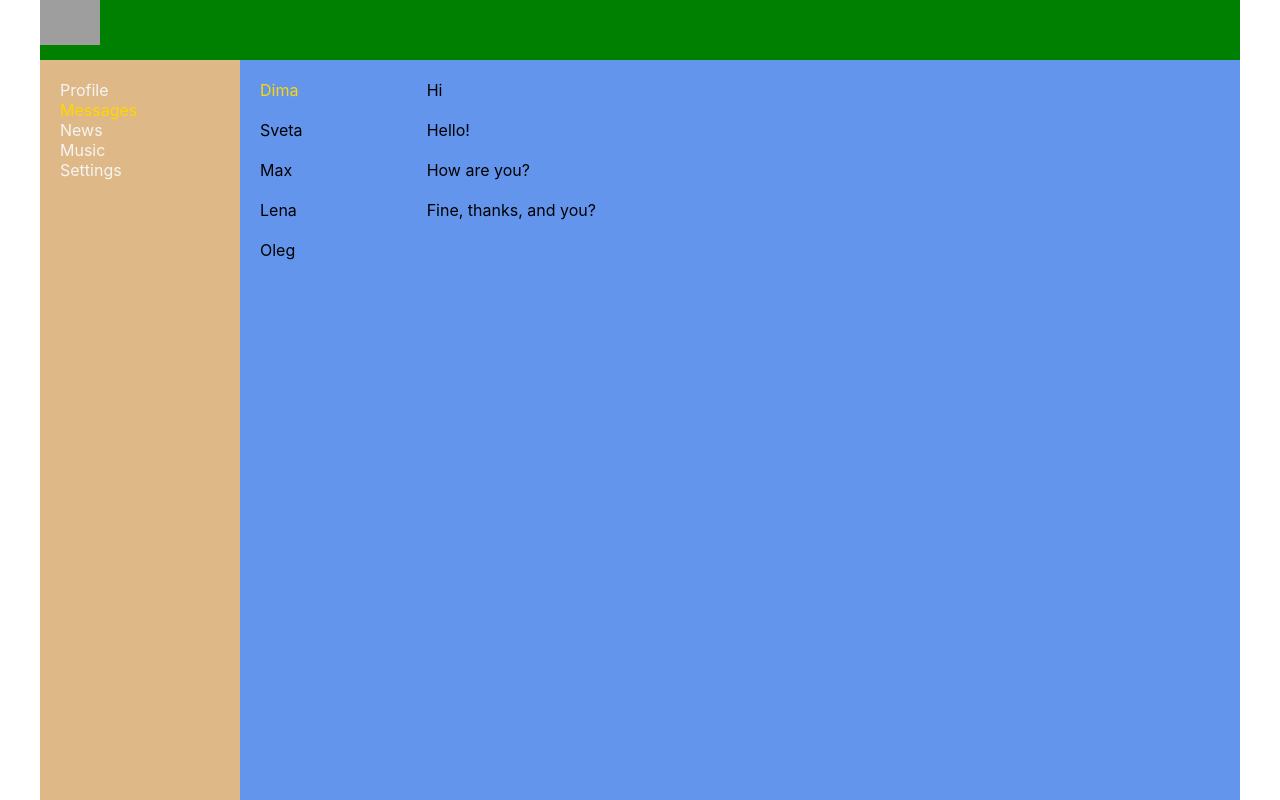
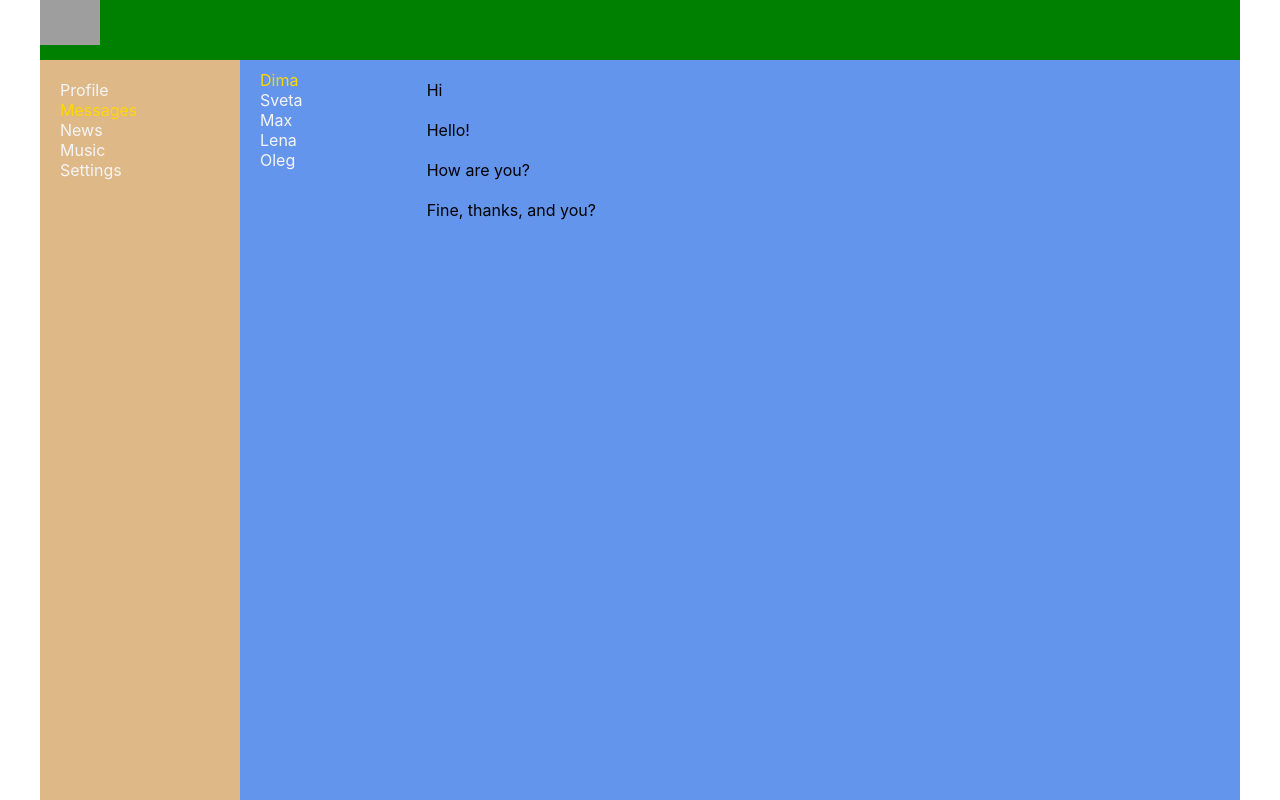
Before and after one commit to Xedinsey/socialweb, a React (Create React App) app: page /dialogs in a window 1280 px wide. Built offline with nearby package versions, Linux system fonts and the light colour scheme; grey boxes are pictures that could not be loaded.

Commit message:
22 lesson

```diff
--- a/src/App.css
+++ b/src/App.css
@@ -3,14 +3,13 @@
     display: grid;
     width: 1200px;
     height: 800px;
-  grid-template-areas:
-  "h h"
-  "n c";
+    grid-template-areas: "h h" "n c";
 
     grid-template-rows: 60px 1fr;
     grid-template-columns: 2fr 10fr;
     /* grid-gap: 10px; */
 }
+
 .app-wrapper-content {
     grid-area: c;
     background-color: cornflowerblue;
--- a/src/components/Dialogs/Dialogs.jsx
+++ b/src/components/Dialogs/Dialogs.jsx
@@ -1,25 +1,26 @@
 import React from "react";
 import classes from "./Dialogs.module.css";
+import {NavLink} from "react-router-dom";
 
 
 const Dialogs = (props) => {
     return (
         <div className={classes.dialogs}>
             <div className={classes.dialogsItems} activeClassName={classes.active}>
-                <div className={classes.dialog + " " + classes.active}>
-                    Dima
+                <div>
+                    <NavLink to="/dialogs/id=0" className={classes.dialog + " " + classes.active}>Dima</NavLink>
                 </div>
-                <div className={classes.dialog}>
-                    Sveta
+                <div>
+                    <NavLink to="/dialogs/id=1" className={classes.dialog}>Sveta</NavLink>
                 </div>
-                <div className={classes.dialog}>
-                    Max
+                <div>
+                    <NavLink to="/dialogs/id=2" className={classes.dialog}>Max</NavLink>
                 </div>
-                <div className={classes.dialog}>
-                    Lena
+                <div>
+                    <NavLink to="/dialogs/id=3" className={classes.dialog}>Lena</NavLink>
                 </div>
-                <div className={classes.dialog}>
-                    Oleg
+                <div>
+                    <NavLink to="/dialogs/id=4" className={classes.dialog}>Oleg</NavLink>
                 </div>
             </div>
             <div className={classes.messages}>
--- a/src/components/Dialogs/Dialogs.module.css
+++ b/src/components/Dialogs/Dialogs.module.css
@@ -2,19 +2,26 @@
     display: grid;
     grid-template-columns: 2fr 10fr;
 }
+
 .dialogsItems {
     padding: 10px;
 }
+
 .dialogsItems .active {
     color: gold;
     padding: 10px;
 }
+
 .dialog {
     padding: 10px;
+    color: whitesmoke;
+    text-decoration: none;
 }
+
 .messages {
     padding: 10px;
 }
+
 .message {
     padding: 10px;
 }
--- a/src/components/Navbar/Navbar.jsx
+++ b/src/components/Navbar/Navbar.jsx
@@ -3,7 +3,8 @@ import classes from './Navbar.module.css';
 import {NavLink} from "react-router-dom";
 
 const Navbar = (props) => {
-    return <nav className={classes.nav}>
+    return (
+        <nav className={classes.nav}>
             <div className={classes.item}>
                 <NavLink to="/profile" activeClassName={classes.active}>Profile</NavLink>
             </div>
@@ -20,6 +21,7 @@ const Navbar = (props) => {
                 <NavLink to="/settings" activeClassName={classes.active}>Settings</NavLink>
             </div>
         </nav>
+    )
 }
 
 export default Navbar;
```
Lines whose indentation alone changed are shown as unchanged.
